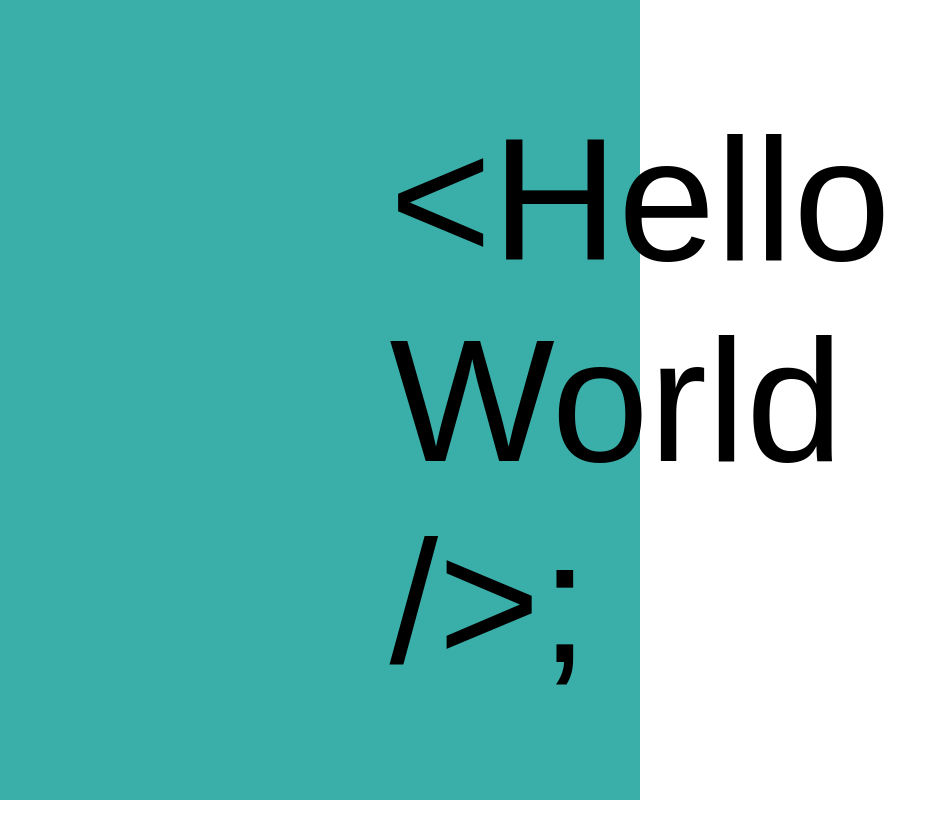
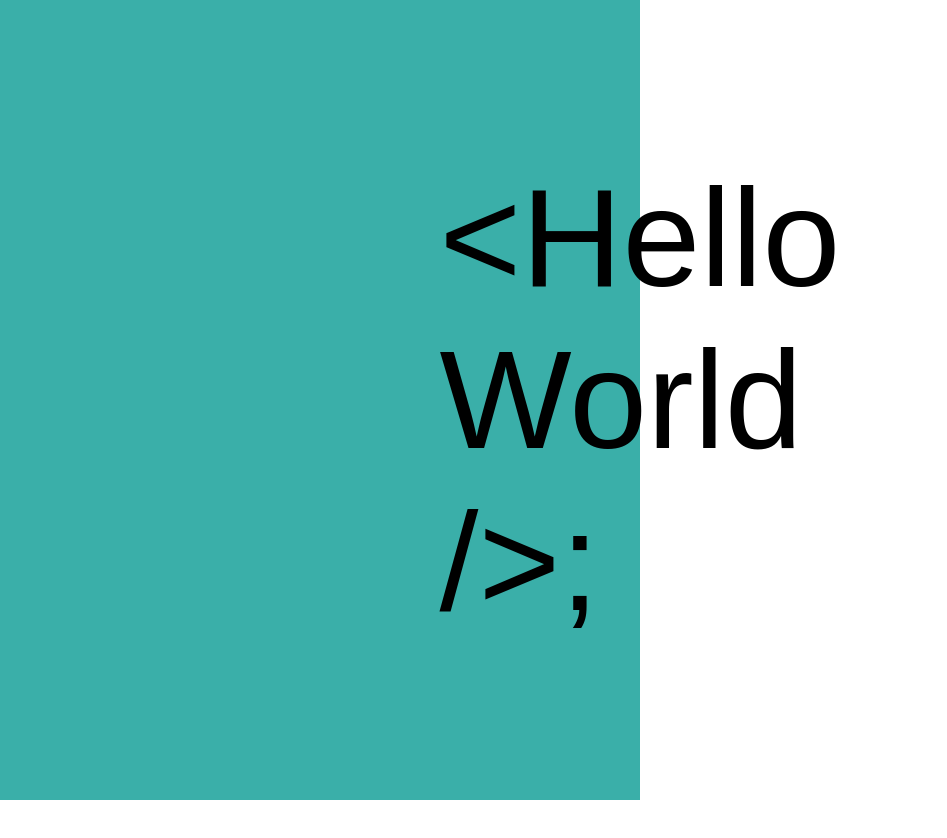
Before and after one commit to danisylvester/Portfolio_Blog, a React app: page / in a window 1280 px wide. Shown: the top 838 px of the page, without its empty margins (0-947 px from the left). Built offline with nearby package versions, Linux system fonts and the light colour scheme; a web font is replaced by a local one.

Commit message:
Changed landing scroll animation to target hello pane. Added move left animation for scroll up.

```diff
--- a/src/components/Landing.jsx
+++ b/src/components/Landing.jsx
@@ -4,10 +4,6 @@ import styles from './landing.module.scss';
 
 
 export const Landing = () => {
-    //Using intersection observer to detect when right panel is on the screen
-    const ref = useRef();
-    const onScreen = useOnScreen(ref);
-
     //Detect when y axis scroll is greater than 0
     const [isScrolled, setScroll] = useState(false);
     useEffect( () => {
@@ -26,23 +22,20 @@ export const Landing = () => {
 
     return (
         <div>
-            <div className={`${styles.leftPane} ${isScrolled ? styles.goRight : styles}`}>
+            <div className={`${styles.leftPane}`}>
                 <div className={styles.aboutColor}></div>
             </div>
 
-            <div
-                ref={ref}
-                className={`${styles.rightPane}`}
-            >
+            <div className={`${styles.rightPane}  ${isScrolled ? styles.movePanelRight : styles.movePanelLeft}`}>
                 <div className={styles.helloWrapper}>
-                    <div className={`${styles.gridOneHello} ${isScrolled ? styles.moveHelloTextRight : styles}`}>
+                    <div className={`${styles.gridOneHello}`}>
                         <div className="helloChild">
                             {helloOne} <br></br>
                             {helloTwo} <br></br>
                             {helloThree}
                         </div>
                      </div>
-                <div className={`${styles.gridTwoHelloColor} ${isScrolled ? styles.moveHelloColorRight : styles}`}></div>
+                <div className={styles.gridTwoHelloColor}></div>
                 </div>
             </div>
 
--- a/src/components/landing.module.scss
+++ b/src/components/landing.module.scss
@@ -11,11 +11,11 @@
 .leftPane{
     position:fixed;
     height:100vh;
-    width:0vw;
+    width:100vw;
     top:0px;
     left:0px;
-    z-index:1;
-    background-color:white;
+    z-index:-1;
+    background-color:red;
     font-size:50px;
     transition:2s;
     overflow-x: hidden;
@@ -27,13 +27,10 @@
     top:0px;
     width:100vw;
     right:0px;
-    z-index:-1;
+    z-index:1;
+    background-color: white;
 }
 
-.goRight{
-    width:100vw;
-    transition-duration: 2500ms;
-}
 .everythingElse{
     position:relative;
     background-color:black;
@@ -69,27 +66,28 @@
 
 @media(min-width: 425px){
     .gridOneHello{
-        font-size: 85px;
+        font-size: 95px;
     }
 }
 @media(min-width: 768px){
     .gridOneHello{
-        font-size: 175px;
+        font-size: 140px;
     }
 }
+
 
 // About styles
 .aboutColor{
     height: 100%;
     width: 100%;
-    background-color: App.$customBlue;
+    // background-color: App.$customBlue;
 }
 
-.moveHelloColorRight{
-    transform: translateX(90vw);
-    transition-duration: 2500ms;
+.movePanelRight{
+    transform: translateX(100vw);
+    transition-duration: 2000ms;
 }
-.moveHelloTextRight{
-    transform: translateX(100vw);
-    transition-duration: 3000ms;
+.movePanelLeft{
+    transform: translateX(0vw);
+    transition-duration: 2000ms;
 }
```
